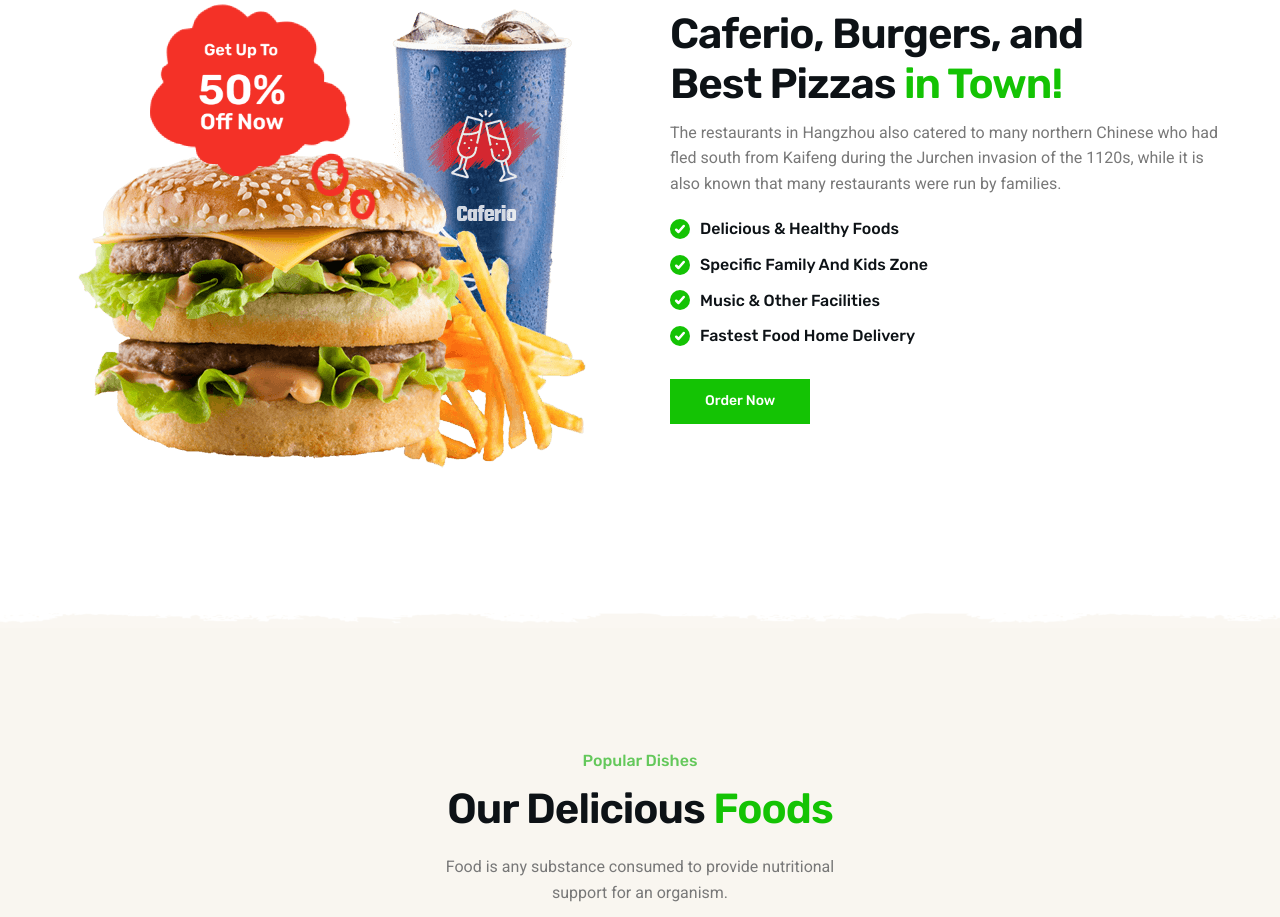
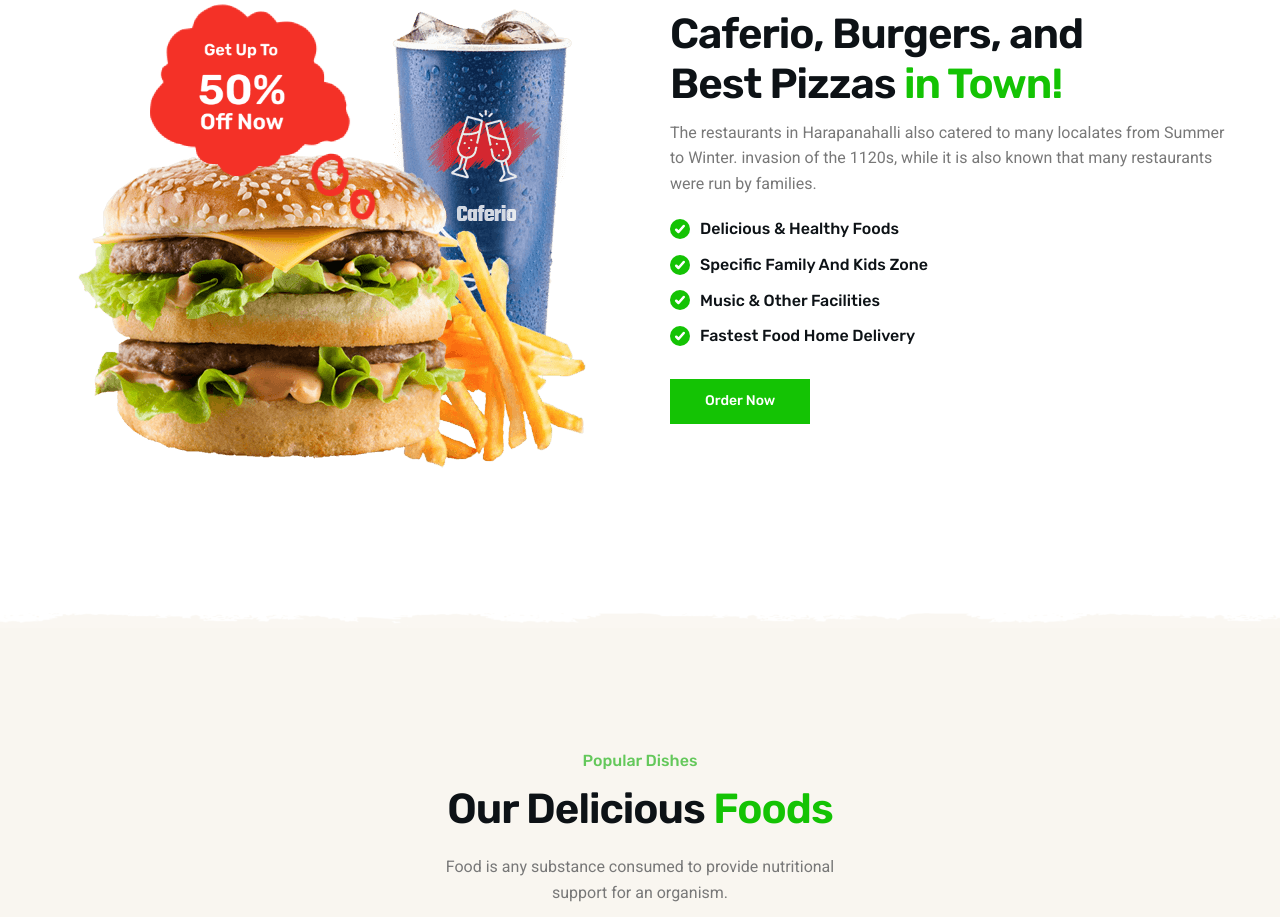
Before and after one commit to HalashankaraswamyPBM/Fast-Food-Resto-Website, a plain HTML site: page index.html in a window 1280 px wide. Shown: the part 1700-2617 px from the top of the page. Drawn offline with nearby package versions, Linux system fonts and the light colour scheme.

Commit message:
Update index.html

```diff
--- a/index.html
+++ b/index.html
@@ -348,8 +348,7 @@
             </h2>
 
             <p class="section-text">
-              The restaurants in Hangzhou also catered to many northern Chinese who had fled south from Kaifeng during
-              the Jurchen
+              The restaurants in Harapanahalli also catered to many localates from Summer to Winter.
               invasion of the 1120s, while it is also known that many restaurants were run by families.
             </p>
 
```
